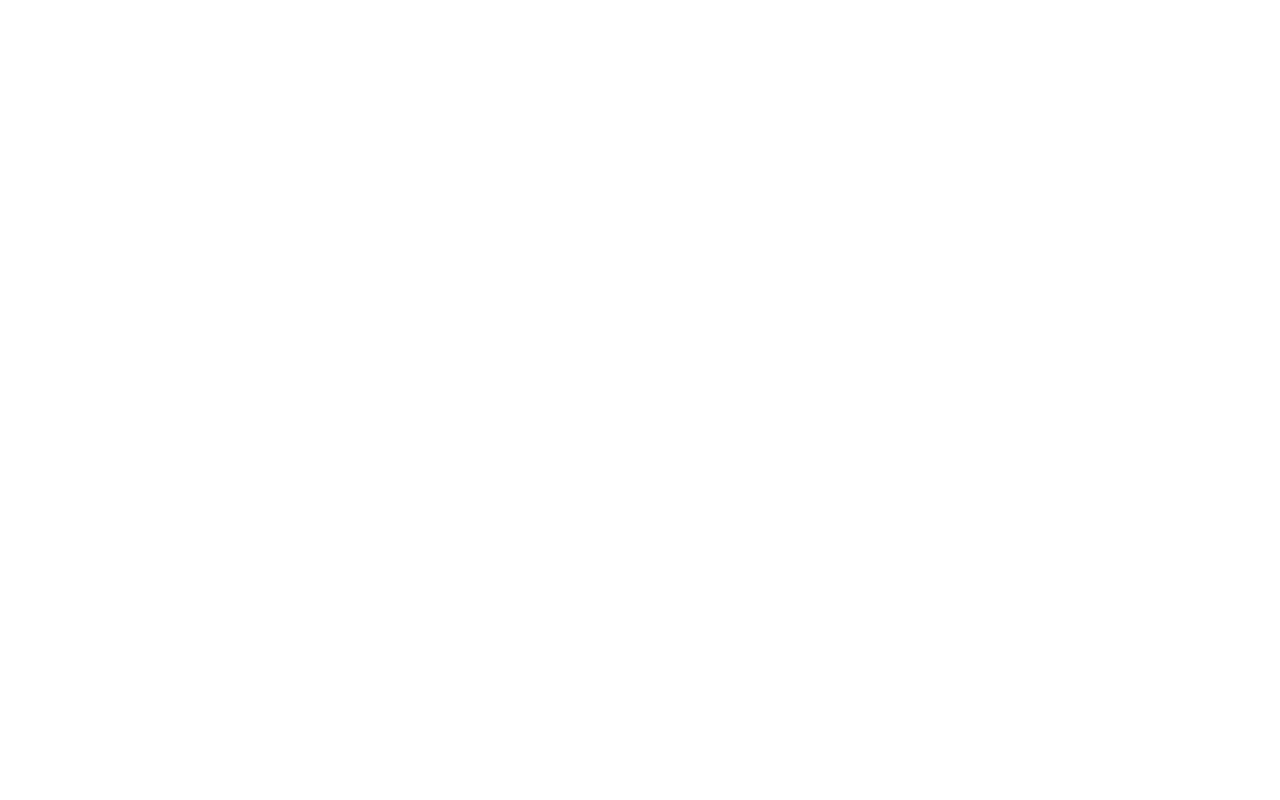
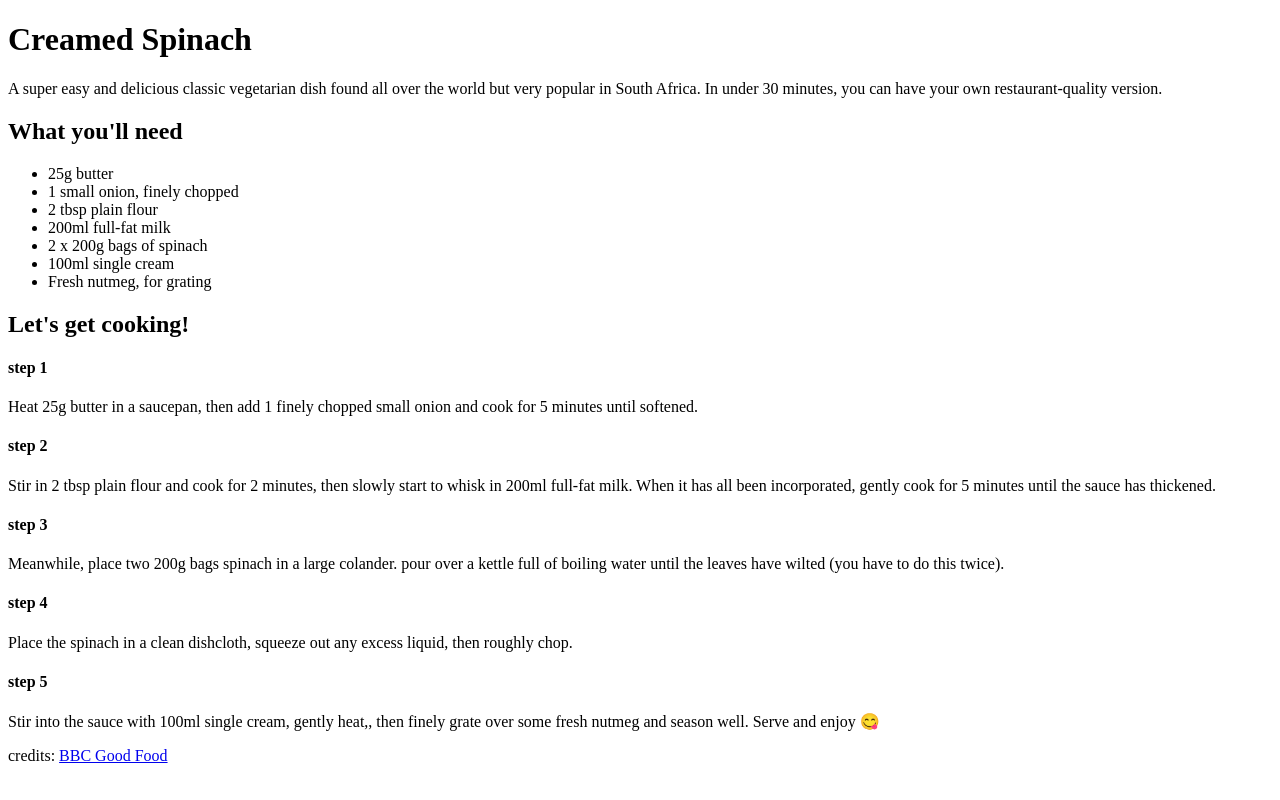
Before and after one commit to Raquel990/Kasi-Resipes, a plain HTML site: page Resipes/cream-spinach.html in a window 1280 px wide. Drawn offline with Linux system fonts and the light colour scheme.

Commit message:
Page modifying
Added content for cream-spinach.html

```diff
--- a/Resipes/cream-spinach.html
+++ b/Resipes/cream-spinach.html
@@ -0,0 +1,54 @@
+<!DOCTYPE html>
+<html lang="en">
+<head>
+  <meta charset="UTF-8">
+  <meta http-equiv="X-UA-Compatible" content="IE=edge">
+  <meta name="viewport" content="width=device-width, initial-scale=1.0">
+  <title>Creamed Spinach Recipe</title>
+</head>
+<body>
+  <!--start description-->
+  <header>
+    <h1>Creamed Spinach</h1>
+    <p>A super easy and delicious classic vegetarian dish found all over the world but very popular in South Africa. In under 30 minutes, you can have your own restaurant-quality version.</p>
+  </header>
+  <!--end description-->
+
+  <!--start ingredients-->
+  <section>
+    <h2>What you'll need</h2>
+    <ul>
+      <li>25g butter</li>
+      <li>1 small onion, finely chopped</li>
+      <li>2 tbsp plain flour</li>
+      <li>200ml full-fat milk</li>
+      <li>2 x 200g bags of spinach</li>
+      <li>100ml single cream</li>
+      <li>Fresh nutmeg, for grating</li>
+    </ul>
+  </section>
+  <!--end ingredients-->
+
+  <!--start method-->
+  <section>
+    <h2>Let's get cooking!</h2>
+    <h4>step 1</h4>
+    <p>Heat 25g butter in a saucepan, then add 1 finely chopped small onion and cook for 5 minutes until softened.</p>
+    <h4>step 2</h4>
+    <p>Stir in 2 tbsp plain flour and cook for 2 minutes, then slowly start to whisk in 200ml full-fat milk. When it has all been incorporated, gently cook for 5 minutes until the sauce has thickened.</p>
+    <h4>step 3</h4>
+    <p>Meanwhile, place two 200g bags spinach in a large colander. pour over a kettle full of boiling water until the leaves have wilted (you have to do this twice).</p>
+    <h4>step 4</h4>
+    <p>Place the spinach in a clean dishcloth, squeeze out any excess liquid, then roughly chop.</p>
+    <h4>step 5</h4>
+    <p>Stir into the sauce with 100ml single cream, gently heat,, then finely grate over some fresh nutmeg and season well. Serve and enjoy 😋</p>
+  </section>
+  <!--end method-->
+
+  <!--start footer-->
+  <footer>
+    <p>credits: <a href="https://www.bbcgoodfood.com/recipes/creamed-spinach" target="_blank">BBC Good Food</a></p>
+  </footer>
+  <!--end footer-->
+</body>
+</html>
```
Also changed, not shown: Resipes/fat-cake.html (+1 -1 lines), index.html (+3 -3 lines).
